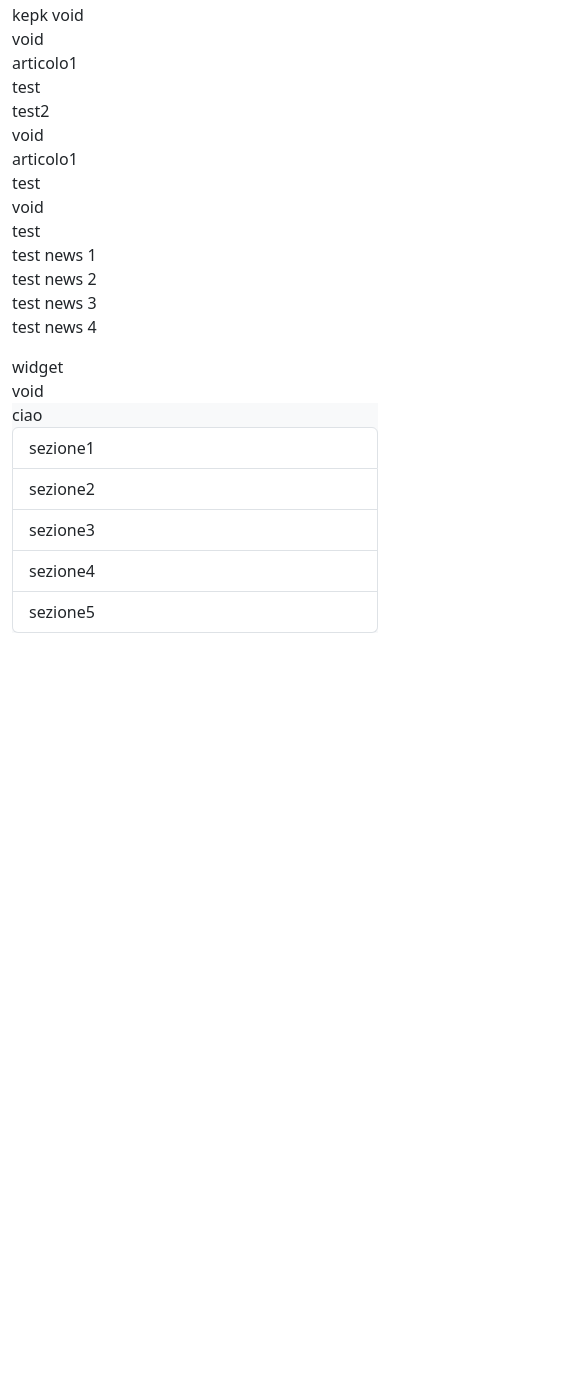
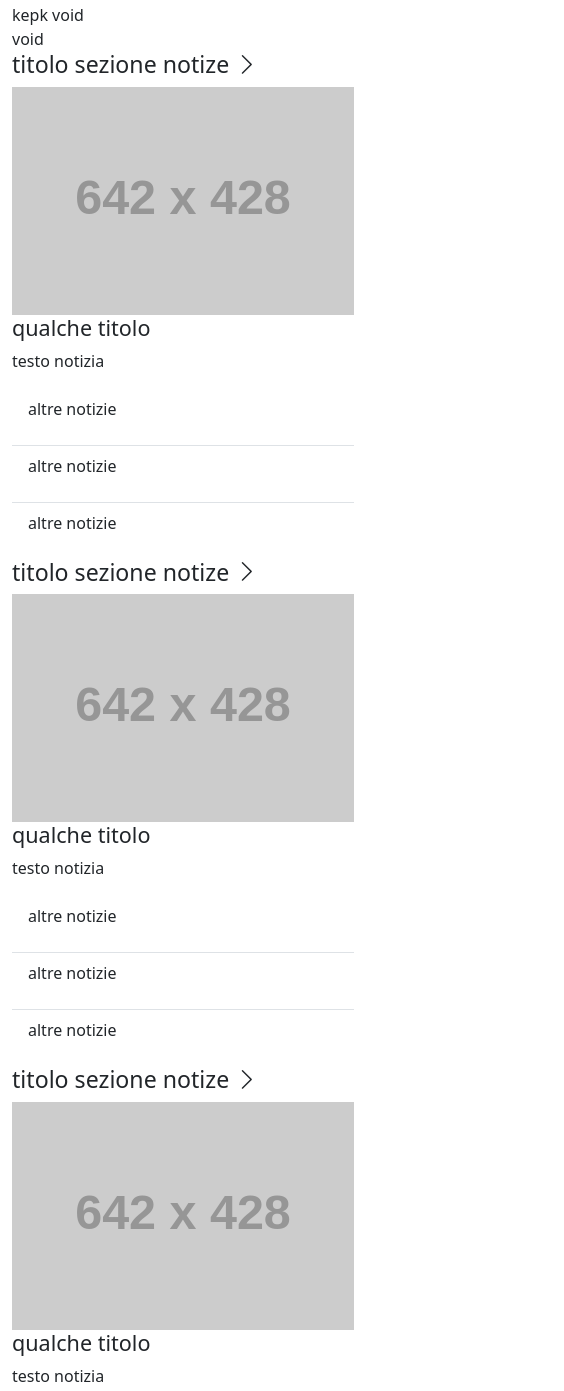
Before and after one commit to leo-05-2/ProgettoPPM, a website: page index.html in a window 390 px wide. Shown: the part 2268-3659 px from the top of the page, 564 px wide, since content can reach past the window. Before the commit the page ends 2901 px from the top, so only its background shows below. Drawn offline with nearby package versions, Linux system fonts and the light colour scheme; placeholder pictures from the web are drawn by us.

Commit message:
FEAT: added landing 4 3 structure and landing 2 3 base structure

```diff
--- a/index.html
+++ b/index.html
@@ -136,21 +136,76 @@
                 <div class="landing-3-1-right">kepk void</div>
             </section>
             <div>void</div>
-            <section id="landing-4-3" class="row flex-md-row flex-column">
-                <div id="articolo 1" class="col-md-3 col-12">articolo1</div>
-                <div id="articolo 2" class="col-md-3 col-12">test</div>
-                <div id="articolo 3" class="col-md-3 col-12">test2</div>
-                <div id="articolo 4" class="col-md-3 col-12 d-none d-sm-block">test a scomparsa</div>
+            <section id="landing-4-3" class="row ">
+                <section class="col-12 custom-col-sm-6 custom-col-lg-3">
+                    <h3>titolo sezione notize <i class="bi bi-chevron-right"></i></h3>
+                    <article>
+                        <div class="img-wrapper">
+                            <img src="https://placehold.co/642x428" class="img-fluid" alt="Article Image">
+                        </div>
+                        <h4>qualche titolo</h4>
+                        <p>testo notizia</p>
+                    </article>
+                    <ul class="list-unstyled list-group list-group-flush">
+                        <li class="list-group-item"><p>altre notizie</p></li>
+                        <li class="list-group-item"><p>altre notizie</p></li>
+                        <li class="list-group-item"><p>altre notizie</p></li>
+
+                    </ul></section>
+                <section class="col-12 custom-col-sm-6 custom-col-lg-3">
+                    <h3>titolo sezione notize <i class="bi bi-chevron-right"></i></h3>
+                    <article>
+                        <div class="img-wrapper">
+                            <img src="https://placehold.co/642x428" class="img-fluid" alt="Article Image">
+                        </div>
+                        <h4>qualche titolo</h4>
+                        <p>testo notizia</p>
+                    </article>
+                    <ul class="list-unstyled list-group list-group-flush">
+                        <li class="list-group-item"><p>altre notizie</p></li>
+                        <li class="list-group-item"><p>altre notizie</p></li>
+                        <li class="list-group-item"><p>altre notizie</p></li>
+
+                    </ul></section>
+                <section class="col-12 custom-col-sm-6 custom-col-lg-3">
+                    <h3>titolo sezione notize <i class="bi bi-chevron-right"></i></h3>
+                    <article>
+                        <div class="img-wrapper">
+                            <img src="https://placehold.co/642x428" class="img-fluid" alt="Article Image">
+                        </div>
+                        <h4>qualche titolo</h4>
+                        <p>testo notizia</p>
+                    </article>
+                    <ul class="list-unstyled list-group list-group-flush">
+                        <li class="list-group-item"><p>altre notizie</p></li>
+                        <li class="list-group-item"><p>altre notizie</p></li>
+                        <li class="list-group-item"><p>altre notizie</p></li>
+
+                    </ul></section>
+                <div id="articolo 4" class="custom-col-sm-3 col-12 d-none d-sm-block"></div>
             </section>
             <div>void</div>
-            <section id="landing-2-3" class="row ">
-                <div id="article+list-news" class=" row flex-lg-row flex-column col-12 col-sm-8">
-                    <div id="article" class="col-lg-8 col-12">articolo1</div>
-                    <div id="list-news" class="col-lg-4 col-12">test</div>
+            <section id="landing-2-3" class="photo-video-container ">
+                <div id="article+list-news" class="on-the-left">
+                    <div id="article" class="col-lg-8 col-12">
+                        <div class="img-wrapper">
+                            <img src="https://placehold.co/642x428" class="img-fluid" alt="Article Image">
+
+                        </div>
+                        <ul class="list-unstyled list-group list-group-flush">
+                            <li></li>
+                            <li></li>
+                            <li></li>
+                            <li></li>
+                            <li></li>
+                            <li></li>
+                        </ul>
+                    </div>
+                    <div id="list-news" class="col-lg-4 col-12">test on the left</div>
                 </div>
-                <div id="void+img" class="row  flex-column col-12 col-sm-4">
-                    <div id="void" class="col-lg-8 col-12">void</div>
-                    <div id="img" class="col-lg-4 col-12">test</div>
+                <div id="void+img" class="on-the-right">
+                    <div id="void" class="">void</div>
+                    <img id="img-aside" src="https://placehold.co/552x287" class="" alt="img aside">
 
                 </div>
             </section>
--- a/scssfile/main-news-images.scss
+++ b/scssfile/main-news-images.scss
@@ -1,4 +1,4 @@
-
+@import "custom-bootstrap";
 $custom-breakpoint-img-list:(
 sm:652px,
 md:800px,
```
